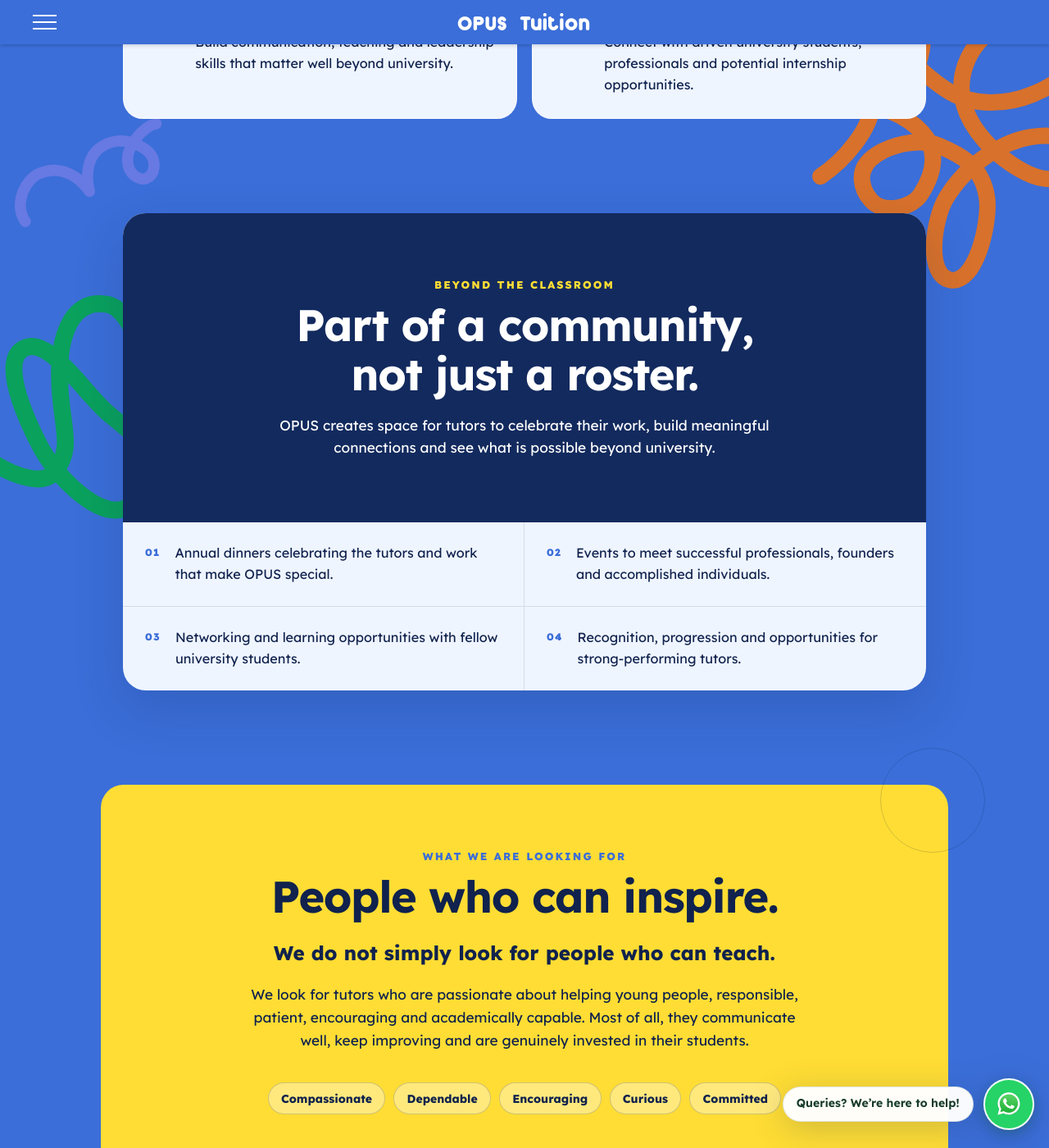
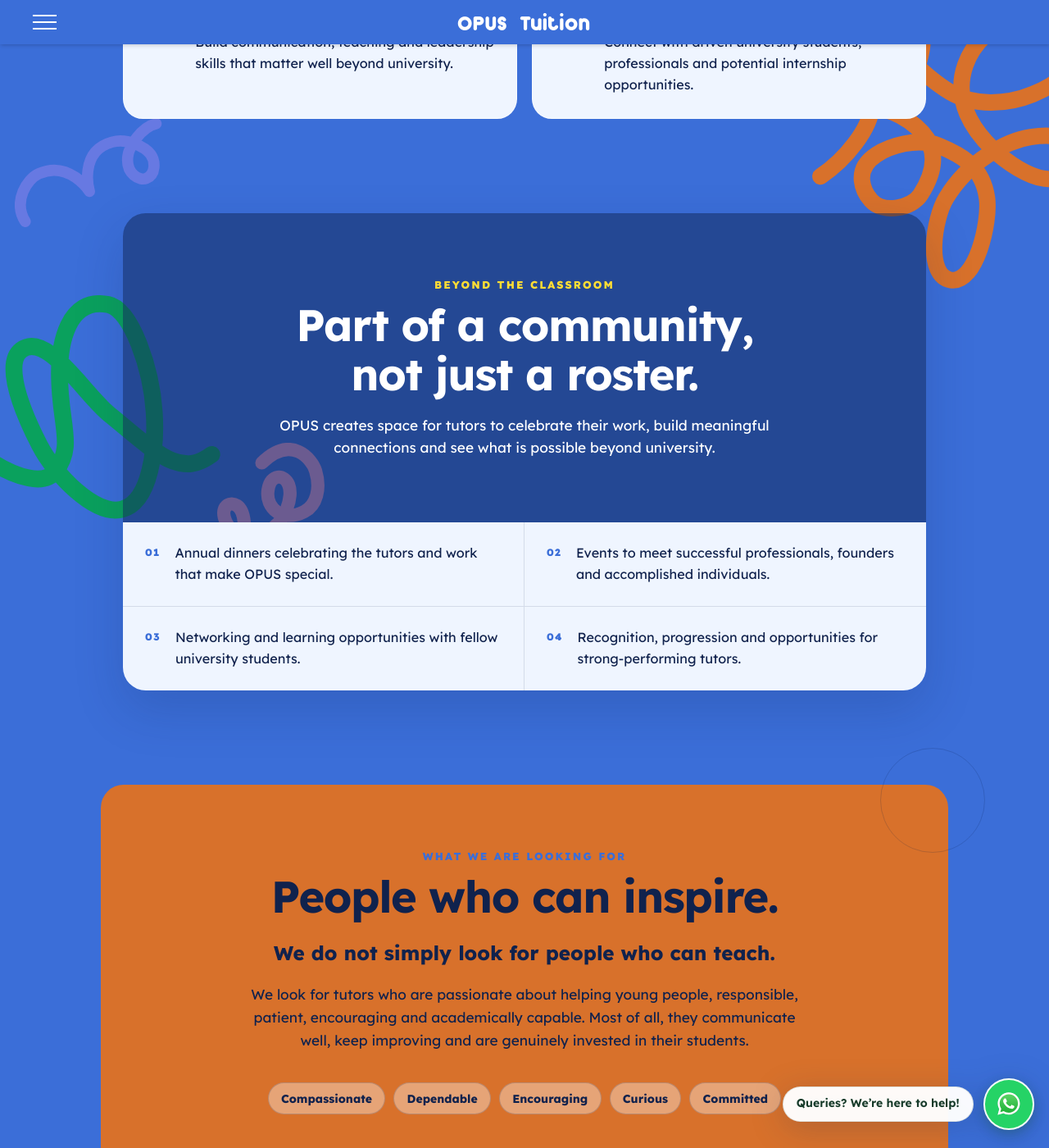
Before and after one commit to opustuition/opus-website, a Jekyll site: the page built from pages/join_as_tutor.html, in a window 1280 px wide and 1400 px high, scrolled down 1435 px. Shown: the whole window at 82% size. Built offline with Jekyll 4.4.1, drawn with Linux system fonts in a browser that asks for light colours.

Commit message:
Match elements according to colour scheme

```diff
--- a/assets/css/pages/join-as-tutor.css
+++ b/assets/css/pages/join-as-tutor.css
@@ -6,6 +6,7 @@
   --tutor-green: #0aa15d;
   --tutor-paper: #eff5ff;
   --tutor-white: #fff;
+  --tutor-orange: #d8712b;
   --tutor-radius: 1.35rem;
   --tutor-shadow: 0 24px 60px rgba(14, 38, 91, .18);
 }
@@ -195,7 +196,6 @@
 
 /* Community */
 .tutor-experiences {
-  background: var(--tutor-paper);
   border-radius: calc(var(--tutor-radius) + .2rem);
   box-shadow: var(--tutor-shadow);
   color: var(--tutor-ink);
@@ -203,7 +203,7 @@
 }
 
 .experiences-heading {
-  background: var(--tutor-navy);
+  background: rgba(19, 42, 94, .55);
   color: #fff;
   padding: clamp(2.4rem, 6vw, 4.5rem) 1.5rem;
   text-align: center;
@@ -217,6 +217,7 @@
 }
 
 .experience-list {
+  background: var(--tutor-paper);
   display: grid;
 }
 
@@ -248,7 +249,7 @@
 
 /* Tutor qualities */
 .tutor-fit {
-  background: var(--tutor-yellow);
+  background: var(--tutor-orange);
   border-radius: calc(var(--tutor-radius) + .2rem);
   color: var(--tutor-ink);
   padding: clamp(2.4rem, 6vw, 4.5rem) 1.5rem;
```
